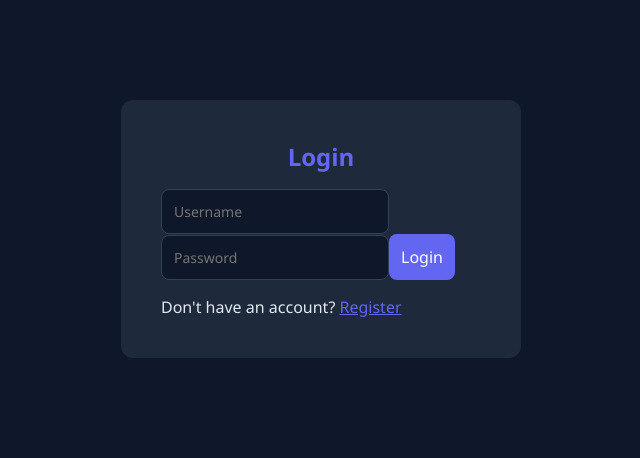
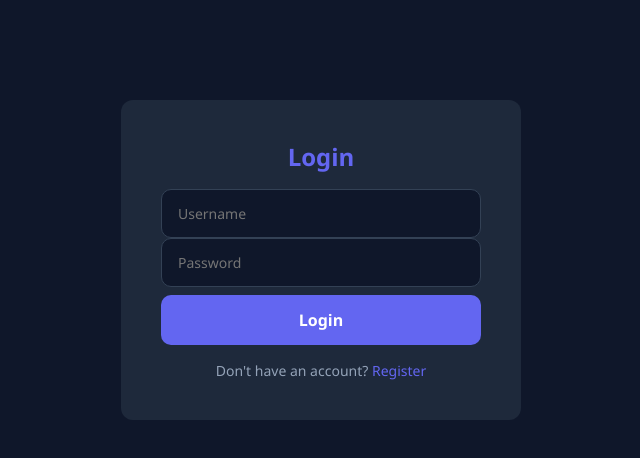
Before and after one commit to sanjana-2884/kanban-app, a React (Vite) app in the folder frontend/: page /login in a window 1280 px wide. Shown: the top 458 px of the page, without its empty margins (319-959 px from the left). Built offline with nearby package versions, Linux system fonts and the light colour scheme.

Commit message:
improve login page styling

```diff
--- a/frontend/src/index.css
+++ b/frontend/src/index.css
@@ -29,22 +29,33 @@ body {
 }
 
 .auth-container input {
-  padding: 12px;
-  border-radius: 8px;
+  padding: 14px 16px;
+  border-radius: 10px;
   border: 1px solid #334155;
   background: #0f172a;
   color: #e2e8f0;
   font-size: 14px;
+  width: 100%;
+  outline: none;
+  transition: border 0.2s;
+}
+
+.auth-container input:focus {
+  border-color: #6366f1;
 }
 
 .auth-container button {
-  padding: 12px;
+  padding: 14px;
   background: #6366f1;
   color: white;
   border: none;
-  border-radius: 8px;
+  border-radius: 10px;
   cursor: pointer;
   font-size: 16px;
+  font-weight: 600;
+  width: 100%;
+  transition: background 0.2s;
+  margin-top: 8px;
 }
 
 .auth-container button:hover {
@@ -53,6 +64,18 @@ body {
 
 .auth-container a {
   color: #6366f1;
+  text-decoration: none;
+  font-weight: 500;
+}
+
+.auth-container a:hover {
+  text-decoration: underline;
+}
+
+.auth-container p {
+  text-align: center;
+  color: #94a3b8;
+  font-size: 14px;
 }
 
 .error {
```
